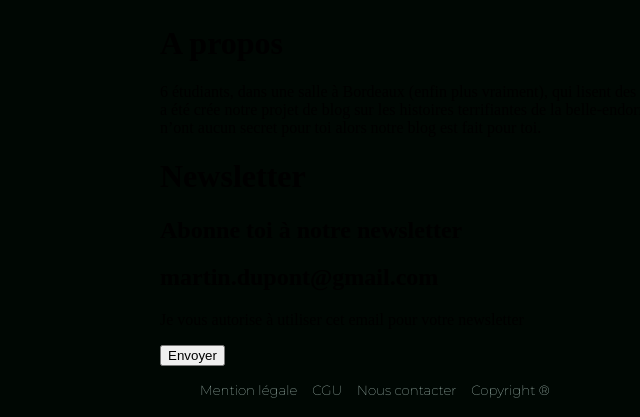
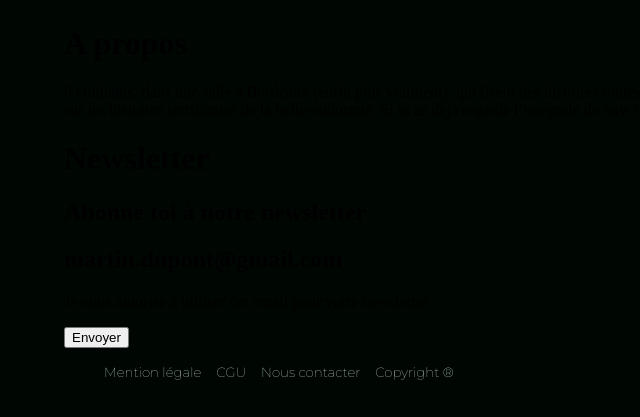
Before and after one commit to LeoPhilip33/BlogArt, a PHP site: page / in a window 1280 px wide. Shown: the part 5389-5806 px from the top of the page, without its empty margins (0-640 px from the left). After the commit the page ends 5769 px from the top, so only its background shows below. Run offline with PHP 8.4, Linux system fonts and the light colour scheme.

Commit message:
insert-homepage

```diff
--- a/FRONT/Home page/style.css
+++ b/FRONT/Home page/style.css
@@ -12,7 +12,7 @@ body
 #container
 {
     display: grid;
-    max-width: 960px;
+    max-width: 90%;
     margin: 0 auto;
 }
 
--- a/FRONT/Information_générale_pour_dev.html
+++ b/FRONT/Information_générale_pour_dev.html
@@ -21,7 +21,7 @@
         - CSS
         {
          display: grid;
-         max-width: 960px;
+         max-width: 90%;
          margin: 0 auto;
          }
         - HTML
```
